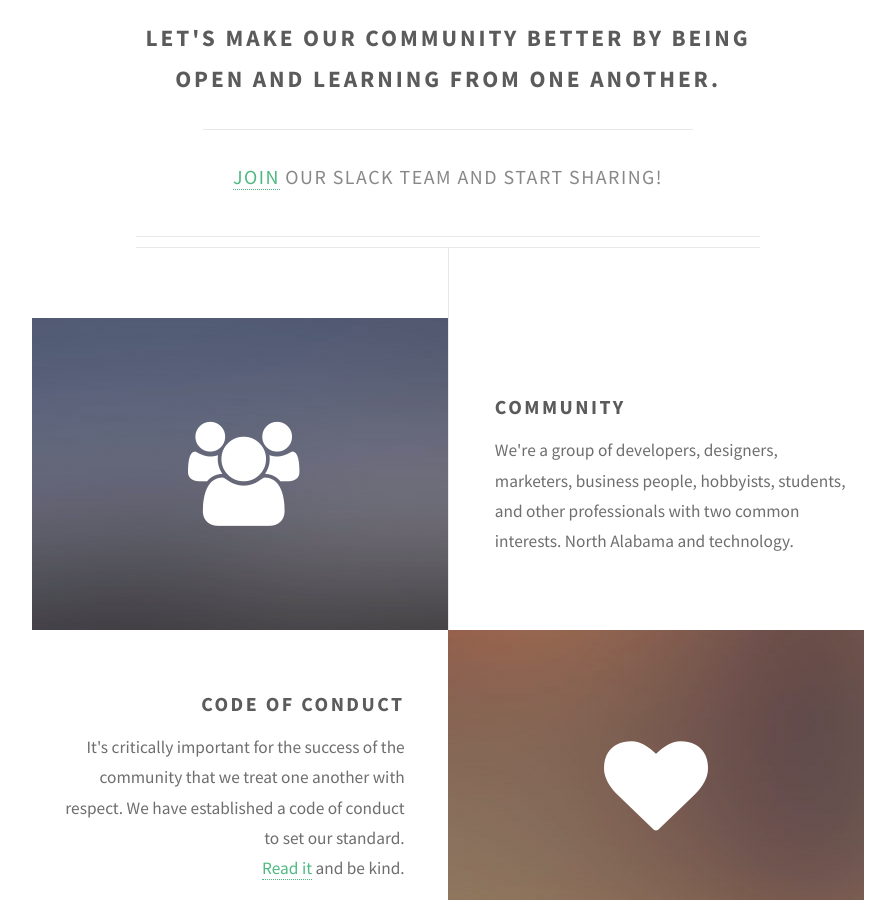
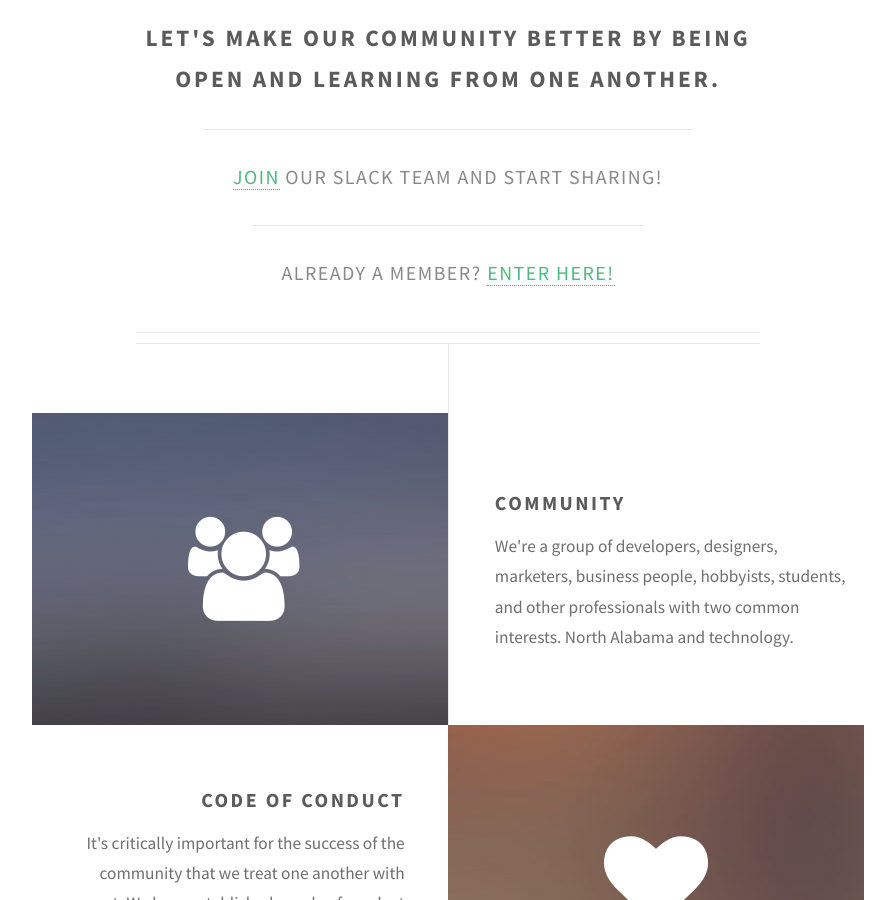
Before and after one commit to tech256/tech256.github.io, a Jekyll site: the page built from index.html, in a window 1280 px wide and 900 px high, scrolled down 669 px. Shown: the whole window, without its empty margins (192-1087 px from the left). Built offline with Jekyll 4.4.1, drawn with Linux system fonts in a browser that asks for light colours.

Commit message:
Adding link to slack room
Adds a link for people who are already members.

```diff
--- a/index.html
+++ b/index.html
@@ -4,6 +4,7 @@ layout: default
 <header class="major container 75%">
   <h2>Let's make our community better by being open and learning from one another.</h2>
   <p><a href="#invite">Join</a> our Slack team and start sharing!</p>
+  <p>Already a member? <a href="https://tech256.slack.com">Enter here!</a></p>
 </header>
 
 <div class="box alt container">
```
